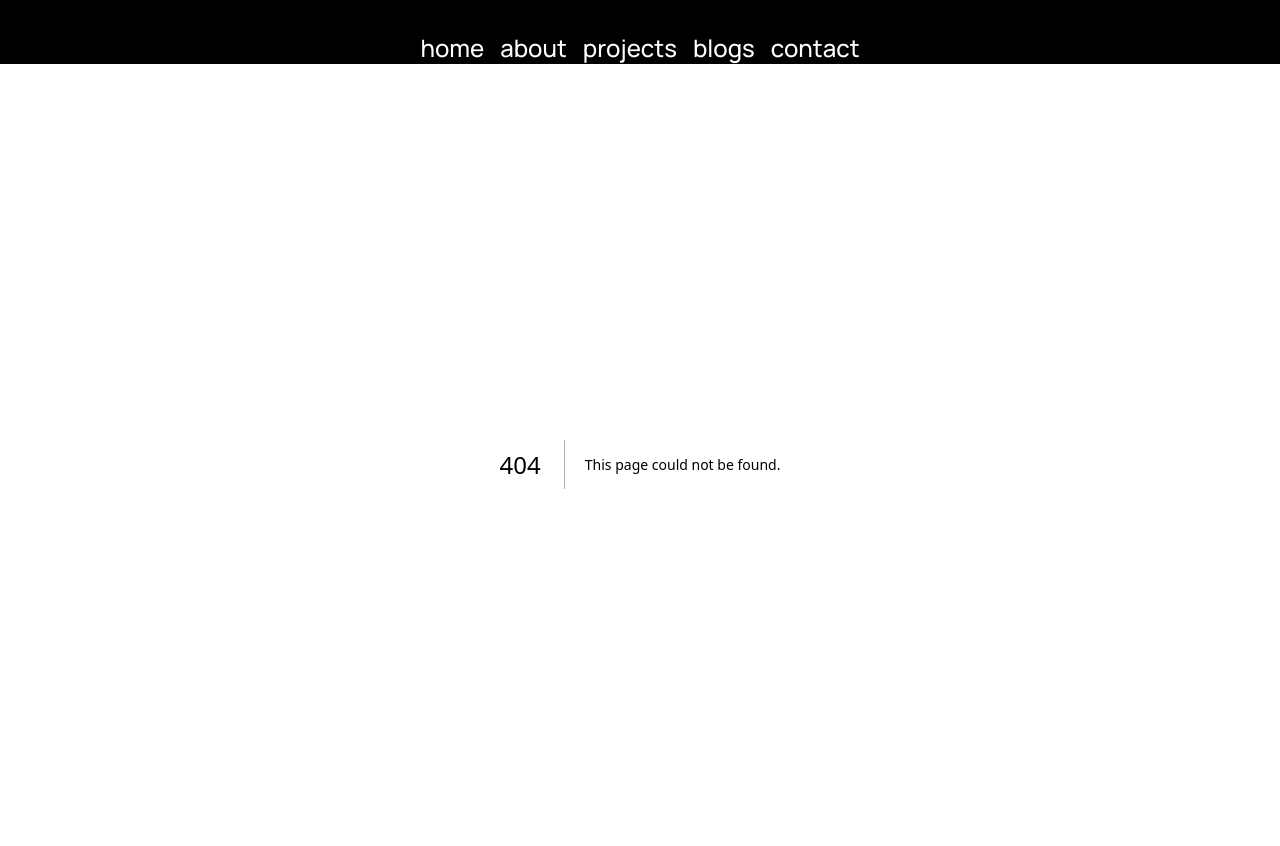
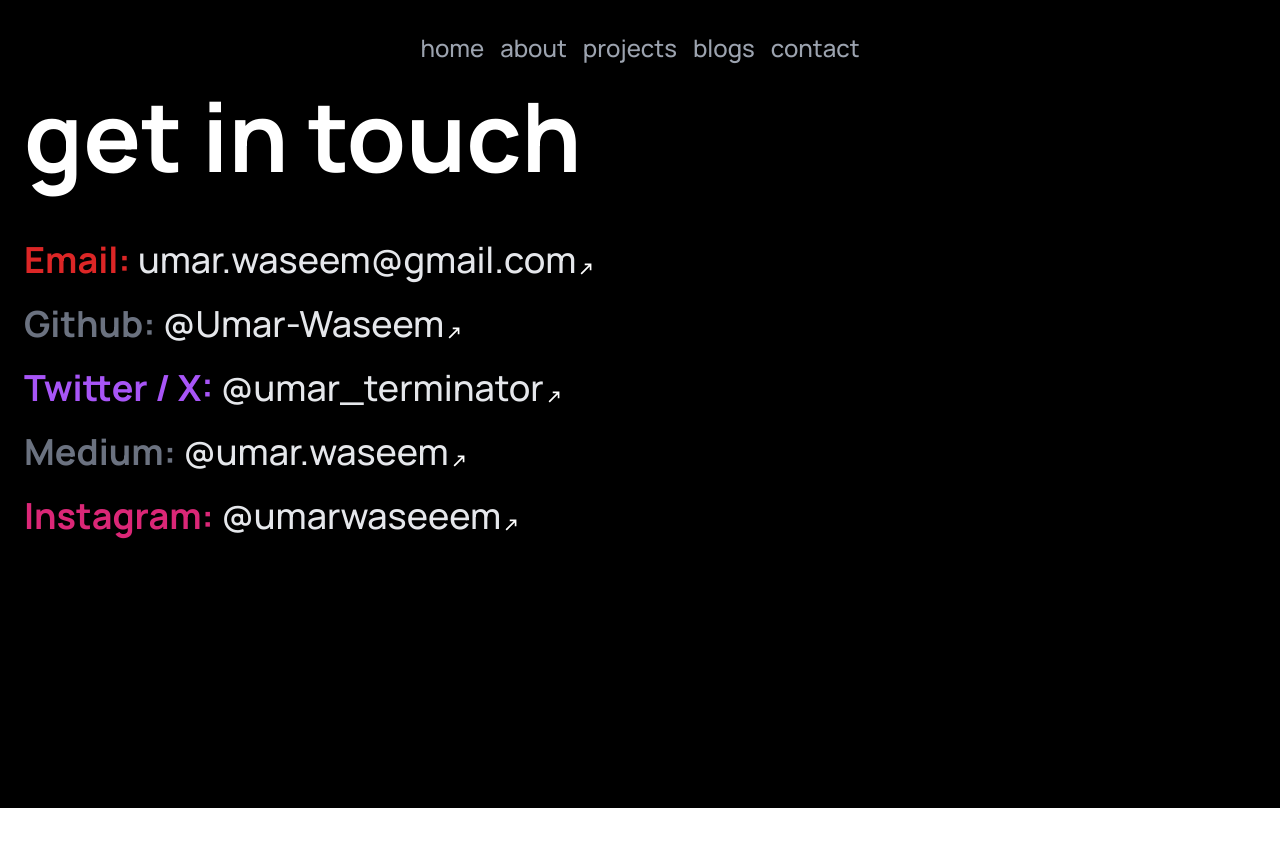
Before and after one commit to umarwaseeem/muhammadumarwaseem, a Next.js app: page /contact in a window 1280 px wide. Before the commit this address had no page. Shown: the top 846 px of the page. After the commit the page ends 808 px from the top, so only its background shows below. Built offline with nearby package versions, Linux system fonts and the light colour scheme.

Commit message:
contact page styled and completed

```diff
--- a/app/about/layout.js
+++ /dev/null
@@ -1,24 +0,0 @@
-import { Manrope } from "next/font/google";
-import "../globals.css";
-import Navbar from "@/components/ui/navbar";
-
-const inter = Manrope({
-    subsets: ["latin"],
-    weight: ["500", "600", "700", "800"]
-});
-
-export const metadata = {
-    title: "about muhammad",
-    description: "details about muhammad umar waseem",
-};
-
-export default function RootLayout({ children }) {
-    return (
-        <html lang="en">
-            <body className={`${inter.className}`}>
-                {/* <Navbar /> */}
-                {children}
-            </body>
-        </html>
-    );
-}
--- a/app/blogs/layout.js
+++ /dev/null
@@ -1,24 +0,0 @@
-import { Manrope } from "next/font/google";
-import "../globals.css";
-import Navbar from "@/components/ui/navbar";
-
-const inter = Manrope({
-    subsets: ["latin"],
-    weight: ["500", "600", "700", "800"]
-});
-
-export const metadata = {
-    title: "blogs",
-    description: "blogs written by muhammad umar waseem",
-};
-
-export default function RootLayout({ children }) {
-    return (
-        <html lang="en">
-            <body className={`${inter.className}`}>
-                {/* <Navbar /> */}
-                {children}
-            </body>
-        </html>
-    );
-}
--- a/app/blogs/page.js
+++ b/app/blogs/page.js
@@ -43,7 +43,7 @@ export default function BlogsIntro() {
     return (
         <section className="flex h-[93vh] flex-col lg:flex-row items-start lg:items-center justify-start lg:justify-evenly bg-black p-6 relative">
             {/* Top-left heading */}
-            <h2 className="font-bold text-4xl lg:text-8xl text-white mb-8 lg:mb-0 lg:mr-8 absolute top-12 left-12">blogs</h2>
+            <h2 className="font-bold text-4xl lg:text-8xl text-white mb-8 lg:mb-0 lg:mr-8 absolute top-12 left-12">recent writings</h2>
 
             {/* Bottom-right box links */}
             <div className="flex flex-col lg:flex-col items-end absolute bottom-6 right-6 space-y-4 mb-20 w-full max-w-full pl-10 lg:max-w-3xl">
--- /dev/null
+++ b/app/components/icons/link-icon.jsx
@@ -0,0 +1,7 @@
+import Image from 'next/image';
+
+export default function LinkIcon() {
+    return (
+        <Image src="/arrow-top-left.svg" alt="Projects" className="rotate-90 inline" width={20} height={20} />
+    )
+}
--- a/app/components/svg-icons/chervron-right-icon.jsx
+++ /dev/null
@@ -1,17 +0,0 @@
-
-const ChevronRightIcon = ({ className }) => (
-    <svg
-        className={className}
-        xmlns="http://www.w3.org/2000/svg"
-        viewBox="0 0 20 20"
-        fill="currentColor"
-    >
-        <path
-            fillRule="evenodd"
-            d="M7.293 4.293a1 1 0 011.414 0L13 9.586V8a1 1 0 112 0v4a1 1 0 01-1 1h-4a1 1 0 010-2h1.586l-5.293-5.293a1 1 0 010-1.414z"
-            clipRule="evenodd"
-        />
-    </svg>
-);
-
-export default ChevronRightIcon;
--- /dev/null
+++ b/app/contact/page.js
@@ -0,0 +1,37 @@
+import Link from "next/link";
+import LinkIcon from "../components/icons/link-icon";
+
+export default function Contact() {
+    return (
+        <section className="flex h-[93vh] flex-col items-center lg:items-start lg:justify-start bg-black p-6">
+            <h2 className="font-bold text-4xl lg:text-8xl text-white mb-14">get in touch</h2>
+            <div className="flex flex-col items-center lg:items-start space-y-6" >
+                <div>
+                    <span className="text-red-600 font-bold text-xl lg:text-4xl">Email: </span>
+                    <Link className="hover:underline underline-offset-8 text-xl lg:text-4xl text-gray-200" href="mailto:umar.waseem@gmail.com" >umar.waseem@gmail.com</Link>
+                    <LinkIcon />
+                </div>
+                <div>
+                    <span className="text-gray-500 font-bold text-xl lg:text-4xl">Github: </span>
+                    <Link className="hover:underline underline-offset-8 text-xl lg:text-4xl text-gray-200" href="https://github.com/Umar-Waseem" >@Umar-Waseem</Link>
+                    <LinkIcon />
+                </div>
+                <div>
+                    <span className="text-purple-500 font-bold text-xl lg:text-4xl">Twitter / X: </span>
+                    <Link className="hover:underline underline-offset-8 text-xl lg:text-4xl text-gray-200" href="https://twitter.com/umar_terminator" >@umar_terminator</Link>
+                    <LinkIcon />
+                </div>
+                <div>
+                    <span className="text-gray-500 font-bold text-xl lg:text-4xl">Medium: </span>
+                    <Link className="hover:underline underline-offset-8 text-xl lg:text-4xl text-gray-200" href="https://medium.com/@umar.waseem" >@umar.waseem</Link>
+                    <LinkIcon />
+                </div>
+                <div>
+                    <span className="text-pink-600 font-bold text-xl lg:text-4xl">Instagram: </span>
+                    <Link className="hover:underline underline-offset-8 text-xl lg:text-4xl text-gray-200" href="https://www.instagram.com/umarwaseeem/" >@umarwaseeem</Link>
+                    <LinkIcon />
+                </div>
+            </div>
+        </section>
+    );
+}
--- a/components/ui/navbar.jsx
+++ b/components/ui/navbar.jsx
@@ -5,19 +5,19 @@ export default function Navbar() {
         <nav className="bg-black pt-8">
             <ul className="flex flex-row space-x-4 justify-center">
                 <li>
-                    <Link href="/" className="text-white text-lg lg:text-2xl lg:hover:text-gray-400">home</Link>
+                    <Link href="/" className="text-gray-400 lg:hover:underline underline-offset-4 text-lg lg:text-2xl lg:hover:text-white">home</Link>
                 </li>
                 <li>
-                    <Link href="/about" className="text-white text-lg lg:text-2xl lg:hover:text-gray-400">about</Link>
+                    <Link href="/about" className="text-gray-400 lg:hover:underline underline-offset-4 text-lg lg:text-2xl lg:hover:text-white">about</Link>
                 </li>
                 <li>
-                    <Link href="/projects" className="text-white text-lg lg:text-2xl lg:hover:text-gray-400">projects</Link>
+                    <Link href="/projects" className="text-gray-400 lg:hover:underline underline-offset-4 text-lg lg:text-2xl lg:hover:text-white">projects</Link>
                 </li>
                 <li>
-                    <Link href="/blogs" className="text-white text-lg lg:text-2xl lg:hover:text-gray-400">blogs</Link>
+                    <Link href="/blogs" className="text-gray-400 lg:hover:underline underline-offset-4 text-lg lg:text-2xl lg:hover:text-white">blogs</Link>
                 </li>
                 <li>
-                    <Link href="/contact" className="text-white text-lg lg:text-2xl lg:hover:text-gray-400">contact</Link>
+                    <Link href="/contact" className="text-gray-400 lg:hover:underline underline-offset-4 text-lg lg:text-2xl lg:hover:text-white">contact</Link>
                 </li>
 
             </ul>
```
Also changed, not shown: app/components/main.jsx (+4 -4 lines), app/components/icons/github-icon.jsx (renamed from app/components/svg-icons/gihtub-icon.jsx), app/components/icons/instagram-icon.jsx (renamed from app/components/svg-icons/instagram-icon.jsx), app/components/icons/linkedin-icon.jsx (renamed from app/components/svg-icons/linkedin-icon.jsx), app/components/icons/twitter-icon.jsx (renamed from app/components/svg-icons/twitter-icon.jsx).
